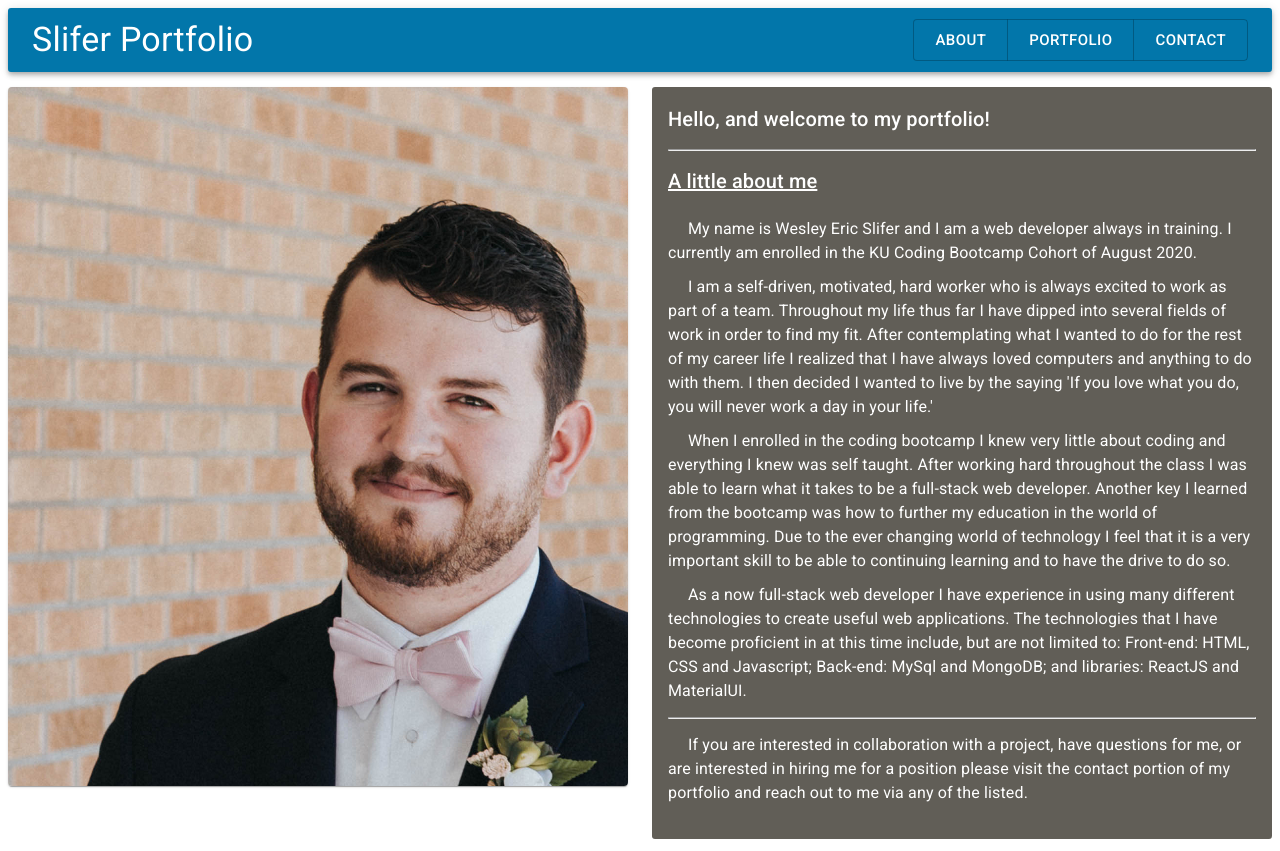
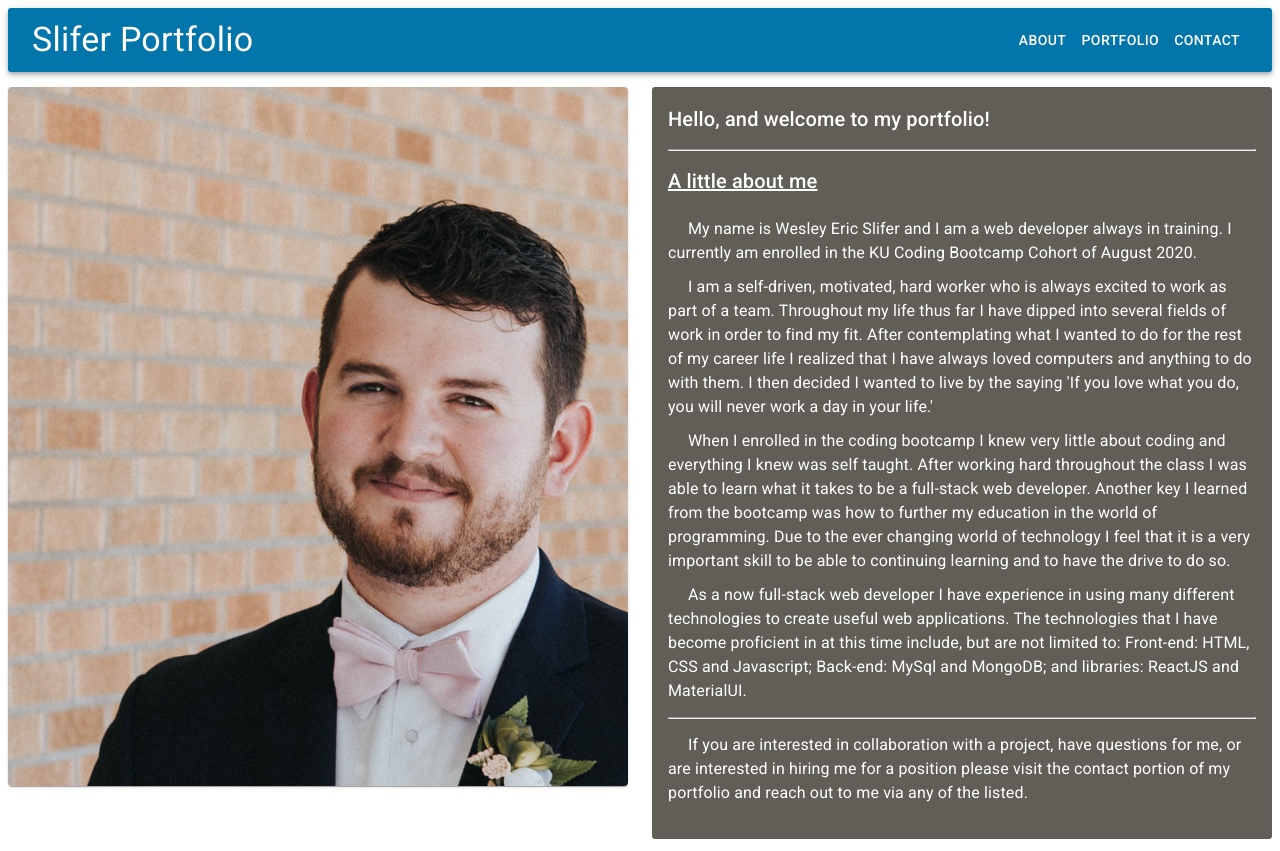
Before and after one commit to wslifer/react_portfolio, a React (Create React App) app: page / in a window 1280 px wide. Built offline with nearby package versions, Linux system fonts and the light colour scheme.

Commit message:
making buttons link to correct pages on portfolio

```diff
--- a/src/components/Navbar/index.js
+++ b/src/components/Navbar/index.js
@@ -6,6 +6,7 @@ import Toolbar from "@material-ui/core/Toolbar";
 import Typography from "@material-ui/core/Typography";
 import Button from "@material-ui/core/Button";
 import ButtonGroup from "@material-ui/core/ButtonGroup";
+import { Link } from "react-router-dom";
 
 const useStyles = makeStyles({
   nav: {
@@ -34,9 +35,15 @@ export default function Navbar() {
             size="large"
             aria-label="large outlined primary button group"
           >
-            <Button className={style.button}>About</Button>
-            <Button className={style.button}>Portfolio</Button>
-            <Button className={style.button}>Contact</Button>
+            <Link to="/">
+              <Button className={style.button}>About</Button>
+            </Link>
+            <Link to="/portfolio">
+              <Button className={style.button}>Portfolio</Button>
+            </Link>
+            <Link to="/contact">
+              <Button className={style.button}>Contact</Button>
+            </Link>
           </ButtonGroup>
         </Toolbar>
       </AppBar>
```
